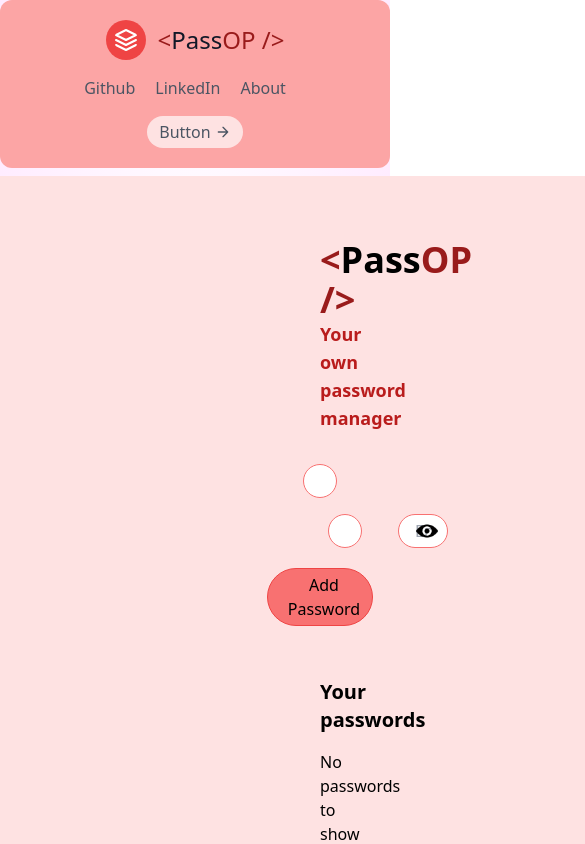
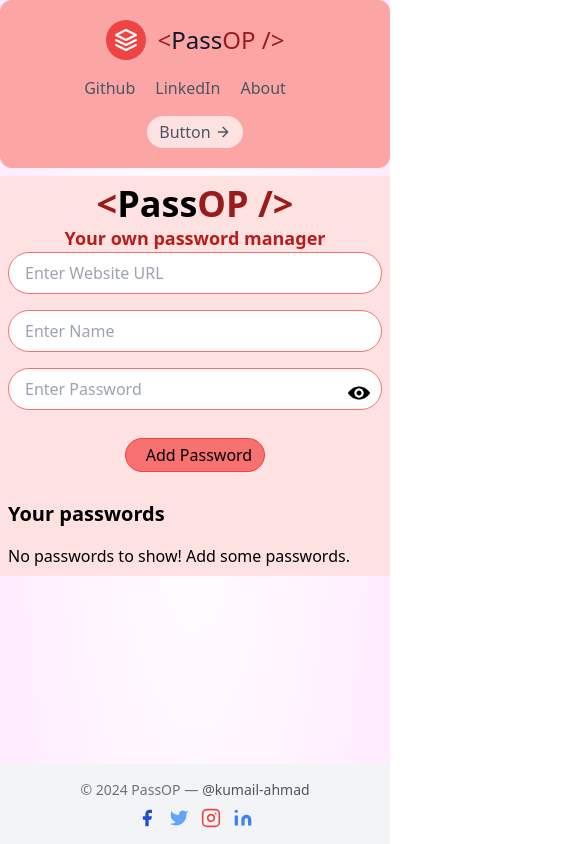
Before and after one commit to kumail-ahmad/pass-op, a React (Vite) app: page / in a window 390 px wide. Shown: the top 844 px of the page, 585 px wide, since content can reach past the window. Built offline with nearby package versions, Linux system fonts and the light colour scheme; some icons are missing.

Commit message:
increased responsiveness

```diff
--- a/index.html
+++ b/index.html
@@ -2,7 +2,7 @@
 <html lang="en">
   <head>
     <meta charset="UTF-8" />
-    <link rel="icon" type="image/png" href="/public/icons/key.png" />
+    <link rel="icon" type="image/png" href="/icons/key.png" />
     <meta name="viewport" content="width=device-width, initial-scale=1.0" />
     <title>Pass-OP</title>
   </head>
--- a/src/components/manager.jsx
+++ b/src/components/manager.jsx
@@ -28,8 +28,11 @@ const Manager = () => {
   };
 
   const savePassword = () => {
-
-
+    if (
+      form.site.length > 2 &&
+      form.username.length > 2 &&
+      form.password.length > 2
+    ) {
       setPasswordsArray([...passwordsArray, { ...form, id: uuidv4() }]);
       localStorage.setItem(
         "passwords",
@@ -47,8 +50,10 @@ const Manager = () => {
         progress: undefined,
         theme: "light",
       });
+    } else {
+      toast("Error:-Password Not saved");
+    }
   };
-
   const deletePassword = (id) => {
     let resp = confirm("Are you sure , to delete the password");
     if (resp) {
@@ -110,7 +115,7 @@ const Manager = () => {
       />
       <div className="absolute top-0 z-[-2] h-screen w-screen rotate-180 transform bg-white bg-[radial-gradient(70%_120%_at_50%_50%,hsla(0,0%,100%,0)_0,rgba(262,205,258,.5)_100%)]"></div>
 
-      <div className=" bg-red-100 mx-auto mycontainer  my-2 ">
+      <div className=" bg-red-100 mx-auto mycontainer p-2 md:p-0 my-2 ">
         <h1 className="text-4xl text font-bold text-center">
           <span className="text-red-800">&lt;</span>
           <span>Pass</span>
@@ -119,25 +124,34 @@ const Manager = () => {
         <p className="text-red-700 text-lg font-bold text-center">
           Your own password manager
         </p>
-        <div className="text-black flex flex-col py-6 items-center">
+        <div className="flex flex-col gap-4 sm:flex-col md:flex-row md:gap-2 w-full justify-center items-center">
+          <div className="flex flex-col gap-4 w-full items-center">
+            {/* Website URL Input */}
+            <div className="w-full">
               <input
                 value={form.site}
                 onChange={handleChange}
                 type="text"
                 name="site"
                 placeholder="Enter Website URL"
-            className="border border-red-400  m-2 rounded-full w-full px-4 py-1"
+                id="site"
+                className="border border-red-400 rounded-full px-4 py-2 w-full"
               />
-          <div className="flex w-full justify-between gap-5">
+            </div>
+
+            {/* Username and Password Inputs */}
+            <div className="grid grid-cols-1 md:grid-cols-2 gap-4 w-full">
               <input
                 value={form.username}
                 onChange={handleChange}
                 type="text"
                 name="username"
                 placeholder="Enter Name"
-              className="border border-red-400  m-2 w-full rounded-full px-4 py-1"
+                id="username"
+                className="border border-red-400 rounded-full px-4 py-2 w-full"
               />
-            <div className="relative">
+
+              <div className="relative w-full">
                 <input
                   ref={passwordRef}
                   value={form.password}
@@ -145,24 +159,25 @@ const Manager = () => {
                   type="password"
                   name="password"
                   placeholder="Enter Password"
-                className="border  border-red-400 m-2 w-full rounded-full px-4 py-1"
+                  id="password"
+                  className="border border-red-400 rounded-full px-4 py-2 w-full"
                 />
-              <span className="absolute right-0.5 top-3.5">
-                {" "}
+                <span className="absolute right-3 top-3.5">
                   <img
                     ref={ref}
                     onClick={showPassword}
                     className="cursor-pointer"
                     width="22"
                     src="/icons/eye.png"
-                  alt=""
+                    alt="Toggle Visibility"
                   />
                 </span>
               </div>
             </div>
+
             <button
               onClick={savePassword}
-            className="flex rounded-full border bg-red-400 border-red-500 w-fit justify-center items-center py-1 px-3 hover:bg-red-300 gap-2 m-3"
+              className="flex rounded-full border bg-red-400 border-red-500 min-w-fit justify-center items-center py-1 px-3 hover:bg-red-300 gap-2 m-3"
             >
               <lord-icon
                 src="https://cdn.lordicon.com/sbnjyzil.json"
@@ -171,31 +186,32 @@ const Manager = () => {
               Add Password
             </button>
           </div>
+        </div>
         <div className="passwords">
           <h2 className="font-bold text-xl py-4">Your passwords</h2>
           {passwordsArray.length === 0 && (
-            <div> No passwords to show !! Add some passwords </div>
+            <div>No passwords to show! Add some passwords.</div>
           )}
-          {passwordsArray.length != 0 && (
-            <table className="table-auto w-full  rounded-md overflow-hidden">
-              <thead className=" bg-red-400 text-white">
+          {passwordsArray.length !== 0 && (
+            <div className="overflow-x-auto w-full">
+              <table className="table-auto w-full border-collapse border border-red-400 rounded-lg">
+                <thead className="bg-red-400 text-white  rounded-t-lg">
                   <tr>
-                  <th className="text-center min-w-32 py-2">Site</th>
-                  <th className="text-center min-w-32 py-2">Username</th>
-                  <th className="text-center min-w-32 py-2">Passwords</th>
-                  <th className="text-center min-w-32 py-2">Actions</th>
+                    <th className="text-center px-4 py-2">Site</th>
+                    <th className="text-center px-4 py-2">Username</th>
+                    <th className="text-center px-4 py-2">Passwords</th>
+                    <th className="text-center px-4 py-2">Actions</th>
                   </tr>
                 </thead>
-              <tbody className="bg-red-50">
-                {passwordsArray.map((item, index) => {
-                  return (
+                <tbody className="bg-red-50 rounded-b-lg">
+                  {passwordsArray.map((item, index) => (
                     <tr key={index}>
-                      <td className="1 flex items-center justify-center text-center min-w-32 py-1 border border-white">
+                      <td className="text-center px-2 py-1 border gap-3 flex">
                         <a
                           href={item.site}
                           target="_blank"
                           rel="noopener noreferrer"
-                          className="mr-2"
+                          className="inline-block truncate max-w-xs"
                         >
                           {item.site}
                         </a>
@@ -203,25 +219,18 @@ const Manager = () => {
                           width="20"
                           src="icons/copy.png"
                           alt="Copy"
-                          className="cursor-pointer"
-                          onClick={() => {
-                            copytext(item.site);
-                          }}
+                          className="cursor-pointer ml-2"
+                          onClick={() => copytext(item.site)}
                         />
                       </td>
-
-                      <td className="2 text-center min-w-32 py-1 border border-white">
+                      <td className="text-center px-2 py-1 border">
                         {item.username}
                       </td>
-                      <td className="3 text-center min-w-32 py-1 border border-white">
+                      <td className="text-center px-2 py-1 border">
                         {item.password}
                       </td>
-                      <td className="4 text-center min-w-32 py-1 border border-white">
-                        <span
-                          onClick={() => {
-                            editPassword(item.id);
-                          }}
-                        >
+                      <td className="text-center px-2 py-1 border ">
+                        <span onClick={() => editPassword(item.id)}>
                           <lord-icon
                             src="https://cdn.lordicon.com/exymduqj.json"
                             trigger="hover"
@@ -230,13 +239,7 @@ const Manager = () => {
                             style={{ width: "25px", height: "25px" }}
                           ></lord-icon>
                         </span>
-
-                        <span
-                          onClick={() => {
-                            deletePassword(item.id);
-                          }}
-                        >
-                          {" "}
+                        <span onClick={() => deletePassword(item.id)}>
                           <lord-icon
                             src="https://cdn.lordicon.com/hwjcdycb.json"
                             trigger="hover"
@@ -246,10 +249,10 @@ const Manager = () => {
                         </span>
                       </td>
                     </tr>
-                  );
-                })}
+                  ))}
                 </tbody>
               </table>
+            </div>
           )}
         </div>
       </div>
```
Lines whose indentation alone changed are shown as unchanged.
